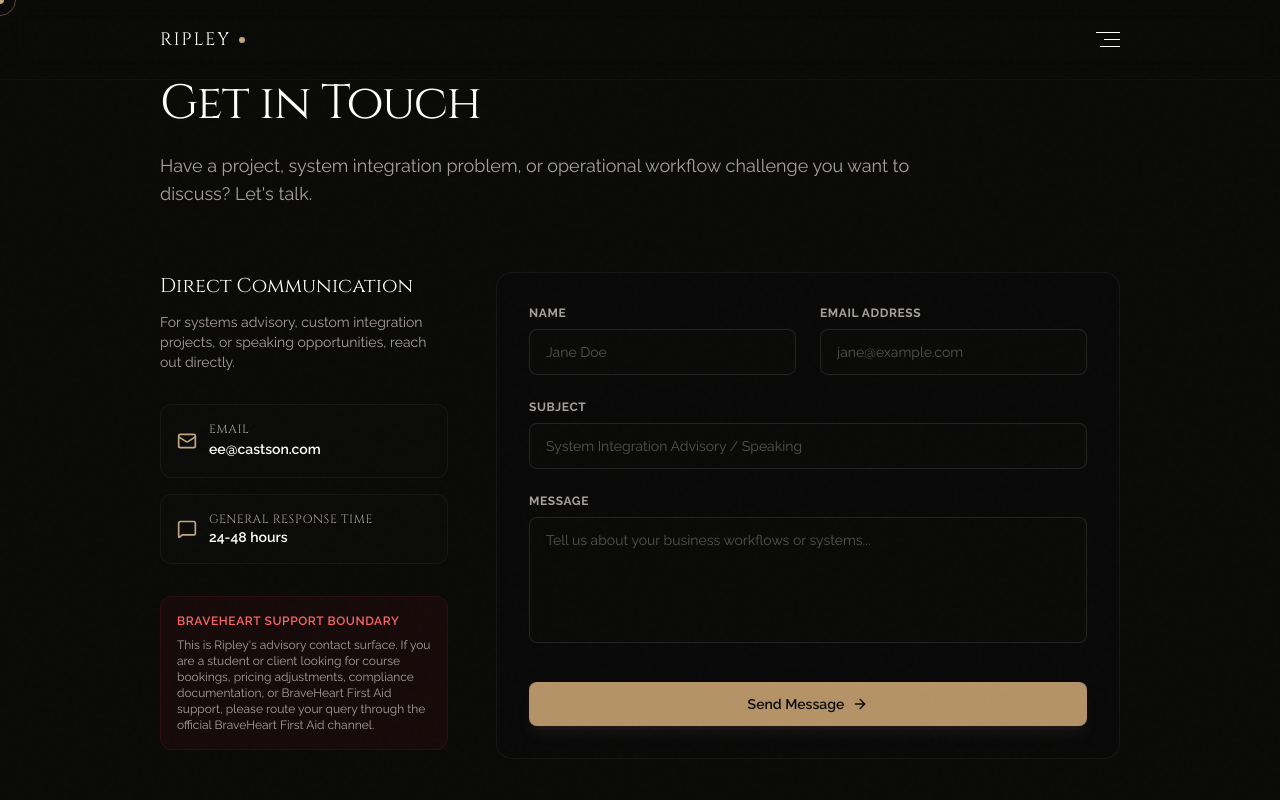
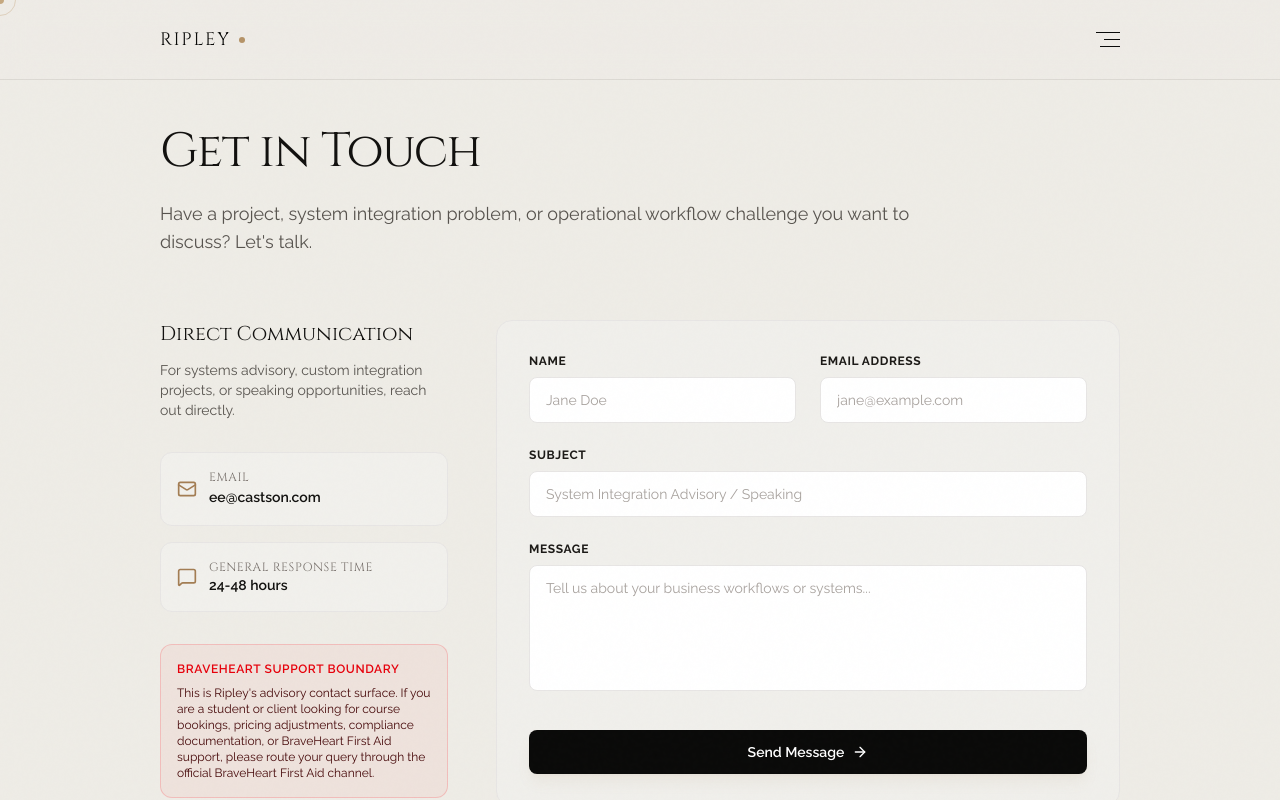
Before and after one commit to ee-prog/castson-site, a Next.js app: page /contact in a window 1280 px wide. Shown: the top 800 px of the page. Built offline with nearby package versions, Linux system fonts and the light colour scheme.

Commit message:
feat: set About, Work, and Contact to default light backgrounds and verify theme-adaptive readability

```diff
--- a/src/app/contact/page.tsx
+++ b/src/app/contact/page.tsx
@@ -20,13 +20,13 @@ export default function Contact() {
   };
 
   return (
-    <div className="mx-auto max-w-5xl px-4 py-20 sm:px-6 lg:px-8">
+    <div data-theme="light" className="mx-auto max-w-5xl px-4 py-20 sm:px-6 lg:px-8 pt-32">
       {/* Page Header */}
       <div className="max-w-3xl">
-        <h1 className="text-4xl font-extrabold tracking-tight text-white sm:text-5xl">
+        <h1 className="text-4xl font-extrabold tracking-tight text-zinc-900 dark:text-white sm:text-5xl">
           Get in Touch
         </h1>
-        <p className="mt-6 text-lg text-zinc-400">
+        <p className="mt-6 text-lg text-zinc-600 dark:text-zinc-400">
           Have a project, system integration problem, or operational workflow challenge you want to discuss? Let&apos;s talk.
         </p>
       </div>
@@ -35,35 +35,35 @@ export default function Contact() {
         {/* Left Column: Direct Info */}
         <div className="space-y-8">
           <div>
-            <h2 className="text-xl font-bold text-white">Direct Communication</h2>
-            <p className="mt-3 text-sm text-zinc-400">
+            <h2 className="text-xl font-bold text-zinc-900 dark:text-white">Direct Communication</h2>
+            <p className="mt-3 text-sm text-zinc-600 dark:text-zinc-400">
               For systems advisory, custom integration projects, or speaking opportunities, reach out directly.
             </p>
           </div>
 
           <div className="space-y-4">
-            <div className="flex items-center gap-3 p-4 rounded-xl border border-white/5 bg-zinc-900/20">
-              <Mail className="h-5 w-5 text-emerald-400" />
+            <div className="flex items-center gap-3 p-4 rounded-xl border border-zinc-200 dark:border-white/5 bg-zinc-100/50 dark:bg-zinc-900/20 theme-transition">
+              <Mail className="h-5 w-5 text-emerald-600 dark:text-emerald-400" />
               <div>
-                <h3 className="text-xs font-semibold text-zinc-400 uppercase tracking-wider">Email</h3>
-                <a href="mailto:ee@castson.com" className="text-sm font-semibold text-white hover:text-emerald-400 transition-colors">
+                <h3 className="text-xs font-semibold text-zinc-500 dark:text-zinc-400 uppercase tracking-wider">Email</h3>
+                <a href="mailto:ee@castson.com" className="text-sm font-semibold text-zinc-900 dark:text-white hover:text-emerald-600 dark:hover:text-emerald-400 transition-colors">
                   ee@castson.com
                 </a>
               </div>
             </div>
 
-            <div className="flex items-center gap-3 p-4 rounded-xl border border-white/5 bg-zinc-900/20">
-              <MessageSquare className="h-5 w-5 text-emerald-400" />
+            <div className="flex items-center gap-3 p-4 rounded-xl border border-zinc-200 dark:border-white/5 bg-zinc-100/50 dark:bg-zinc-900/20 theme-transition">
+              <MessageSquare className="h-5 w-5 text-emerald-600 dark:text-emerald-400" />
               <div>
-                <h3 className="text-xs font-semibold text-zinc-400 uppercase tracking-wider">General Response Time</h3>
-                <p className="text-sm font-semibold text-white">24-48 hours</p>
+                <h3 className="text-xs font-semibold text-zinc-500 dark:text-zinc-400 uppercase tracking-wider">General Response Time</h3>
+                <p className="text-sm font-semibold text-zinc-900 dark:text-white">24-48 hours</p>
               </div>
             </div>
           </div>
 
           {/* Hard Boundary Disclaimer */}
-          <div className="rounded-xl border border-red-500/10 bg-red-500/5 p-4 text-xs text-zinc-400 space-y-2">
-            <span className="font-semibold text-red-400 block uppercase tracking-wider">BraveHeart Support Boundary</span>
+          <div className="rounded-xl border border-red-500/20 bg-red-500/5 p-4 text-xs text-red-950 dark:text-zinc-400 space-y-2 theme-transition">
+            <span className="font-semibold text-red-600 dark:text-red-400 block uppercase tracking-wider">BraveHeart Support Boundary</span>
             <p>
               This is Ripley&apos;s advisory contact surface. If you are a student or client looking for course bookings, pricing adjustments, compliance documentation, or BraveHeart First Aid support, please route your query through the official BraveHeart First Aid channel.
             </p>
@@ -73,26 +73,26 @@ export default function Contact() {
         {/* Right Column: Contact Form */}
         <div className="lg:col-span-2">
           {submitted ? (
-            <div className="rounded-2xl border border-emerald-500/20 bg-emerald-500/5 p-8 text-center space-y-4">
-              <div className="mx-auto flex h-12 w-12 items-center justify-center rounded-full bg-emerald-500/10 text-emerald-400">
+            <div className="rounded-2xl border border-emerald-500/20 bg-emerald-500/5 p-8 text-center space-y-4 theme-transition">
+              <div className="mx-auto flex h-12 w-12 items-center justify-center rounded-full bg-emerald-500/10 text-emerald-600 dark:text-emerald-400">
                 <Send className="h-6 w-6" />
               </div>
-              <h2 className="text-xl font-bold text-white">Message Sent Successfully!</h2>
-              <p className="text-sm text-zinc-400 max-w-sm mx-auto">
+              <h2 className="text-xl font-bold text-zinc-900 dark:text-white">Message Sent Successfully!</h2>
+              <p className="text-sm text-zinc-600 dark:text-zinc-400 max-w-sm mx-auto">
                 Thank you for reaching out. We will review your message and get back to you shortly.
               </p>
               <button
                 onClick={() => setSubmitted(false)}
-                className="mt-4 text-xs font-semibold text-emerald-400 hover:underline"
+                className="mt-4 text-xs font-semibold text-emerald-600 dark:text-emerald-400 hover:underline"
               >
                 Send another message
               </button>
             </div>
           ) : (
-            <form onSubmit={handleSubmit} className="rounded-2xl border border-white/5 bg-zinc-900/10 p-8 space-y-6">
+            <form onSubmit={handleSubmit} className="rounded-2xl border border-zinc-200 dark:border-white/5 bg-zinc-100/30 dark:bg-zinc-900/10 p-8 space-y-6 theme-transition">
               <div className="grid grid-cols-1 sm:grid-cols-2 gap-6">
                 <div>
-                  <label htmlFor="name" className="block text-xs font-bold uppercase tracking-wider text-zinc-400 mb-2">
+                  <label htmlFor="name" className="block text-xs font-bold uppercase tracking-wider text-zinc-800 dark:text-zinc-400 mb-2">
                     Name
                   </label>
                   <input
@@ -101,12 +101,12 @@ export default function Contact() {
                     required
                     value={formData.name}
                     onChange={(e) => setFormData({ ...formData, name: e.target.value })}
-                    className="w-full rounded-lg border border-white/10 bg-zinc-950 px-4 py-3 text-sm text-white placeholder-zinc-600 focus:border-emerald-500 focus:outline-none transition-colors"
+                    className="w-full rounded-lg border border-zinc-200 dark:border-white/10 bg-white dark:bg-zinc-950 px-4 py-3 text-sm text-zinc-900 dark:text-white placeholder-zinc-400 dark:placeholder-zinc-600 focus:border-emerald-600 dark:focus:border-emerald-500 focus:outline-none transition-colors"
                     placeholder="Jane Doe"
                   />
                 </div>
                 <div>
-                  <label htmlFor="email" className="block text-xs font-bold uppercase tracking-wider text-zinc-400 mb-2">
+                  <label htmlFor="email" className="block text-xs font-bold uppercase tracking-wider text-zinc-800 dark:text-zinc-400 mb-2">
                     Email Address
                   </label>
                   <input
@@ -115,14 +115,14 @@ export default function Contact() {
                     required
                     value={formData.email}
                     onChange={(e) => setFormData({ ...formData, email: e.target.value })}
-                    className="w-full rounded-lg border border-white/10 bg-zinc-950 px-4 py-3 text-sm text-white placeholder-zinc-600 focus:border-emerald-500 focus:outline-none transition-colors"
+                    className="w-full rounded-lg border border-zinc-200 dark:border-white/10 bg-white dark:bg-zinc-950 px-4 py-3 text-sm text-zinc-900 dark:text-white placeholder-zinc-400 dark:placeholder-zinc-600 focus:border-emerald-600 dark:focus:border-emerald-500 focus:outline-none transition-colors"
                     placeholder="jane@example.com"
                   />
                 </div>
               </div>
 
               <div>
-                <label htmlFor="subject" className="block text-xs font-bold uppercase tracking-wider text-zinc-400 mb-2">
+                <label htmlFor="subject" className="block text-xs font-bold uppercase tracking-wider text-zinc-800 dark:text-zinc-400 mb-2">
                   Subject
                 </label>
                 <input
@@ -131,13 +131,13 @@ export default function Contact() {
                   required
                   value={formData.subject}
                   onChange={(e) => setFormData({ ...formData, subject: e.target.value })}
-                  className="w-full rounded-lg border border-white/10 bg-zinc-950 px-4 py-3 text-sm text-white placeholder-zinc-600 focus:border-emerald-500 focus:outline-none transition-colors"
+                  className="w-full rounded-lg border border-zinc-200 dark:border-white/10 bg-white dark:bg-zinc-950 px-4 py-3 text-sm text-zinc-900 dark:text-white placeholder-zinc-400 dark:placeholder-zinc-600 focus:border-emerald-600 dark:focus:border-emerald-500 focus:outline-none transition-colors"
                   placeholder="System Integration Advisory / Speaking"
                 />
               </div>
 
               <div>
-                <label htmlFor="message" className="block text-xs font-bold uppercase tracking-wider text-zinc-400 mb-2">
+                <label htmlFor="message" className="block text-xs font-bold uppercase tracking-wider text-zinc-800 dark:text-zinc-400 mb-2">
                   Message
                 </label>
                 <textarea
@@ -146,7 +146,7 @@ export default function Contact() {
                   rows={5}
                   value={formData.message}
                   onChange={(e) => setFormData({ ...formData, message: e.target.value })}
-                  className="w-full rounded-lg border border-white/10 bg-zinc-950 px-4 py-3 text-sm text-white placeholder-zinc-600 focus:border-emerald-500 focus:outline-none transition-colors resize-none"
+                  className="w-full rounded-lg border border-zinc-200 dark:border-white/10 bg-white dark:bg-zinc-950 px-4 py-3 text-sm text-zinc-900 dark:text-white placeholder-zinc-400 dark:placeholder-zinc-600 focus:border-emerald-600 dark:focus:border-emerald-500 focus:outline-none transition-colors resize-none"
                   placeholder="Tell us about your business workflows or systems..."
                 />
               </div>
@@ -154,7 +154,7 @@ export default function Contact() {
               <div className="pt-2">
                 <button
                   type="submit"
-                  className="group flex w-full items-center justify-center gap-2 rounded-lg bg-emerald-500 hover:bg-emerald-400 py-3 text-sm font-semibold text-zinc-950 transition-colors shadow-lg shadow-emerald-500/10"
+                  className="group flex w-full items-center justify-center gap-2 rounded-lg bg-zinc-950 dark:bg-emerald-500 hover:bg-zinc-800 dark:hover:bg-emerald-400 py-3 text-sm font-semibold text-white dark:text-zinc-950 transition-colors shadow-lg shadow-emerald-500/10"
                 >
                   Send Message
                   <ArrowRight className="h-4 w-4 transition-transform group-hover:translate-x-0.5" />
--- a/src/app/work/page.tsx
+++ b/src/app/work/page.tsx
@@ -46,14 +46,14 @@ const projects = [
 
 export default function Work() {
   return (
-    <div data-theme="dark" className="mx-auto max-w-5xl px-4 py-20 sm:px-6 lg:px-8 pt-32">
+    <div data-theme="light" className="mx-auto max-w-5xl px-4 py-20 sm:px-6 lg:px-8 pt-32">
       {/* Page Header */}
       <div className="max-w-3xl">
-        <span className="text-[10px] font-bold uppercase tracking-widest text-emerald-400 font-mono">02 / Selected Work</span>
-        <h1 className="text-4xl font-extrabold tracking-tight text-white sm:text-5xl uppercase mt-2 font-display">
+        <span className="text-[10px] font-bold uppercase tracking-widest text-emerald-600 dark:text-emerald-400 font-mono">02 / Selected Work</span>
+        <h1 className="text-4xl font-extrabold tracking-tight text-zinc-900 dark:text-white sm:text-5xl uppercase mt-2 font-display">
           Projects & Work
         </h1>
-        <p className="mt-6 text-lg text-zinc-400 font-light leading-relaxed">
+        <p className="mt-6 text-lg text-zinc-600 dark:text-zinc-400 font-light leading-relaxed">
           A look at the operations we design, the custom automation architecture we develop, and the client systems we orchestrate.
         </p>
       </div>
@@ -65,22 +65,22 @@ export default function Work() {
           return (
             <div
               key={project.id}
-              className="group relative rounded-sm border border-white/5 bg-zinc-900/20 hover:bg-zinc-900/40 p-8 hover:border-emerald-500/20 transition-all duration-300"
+              className="group relative rounded-sm border border-zinc-200 dark:border-white/5 bg-zinc-50 dark:bg-zinc-900/20 hover:bg-zinc-100 dark:hover:bg-zinc-900/40 p-8 hover:border-emerald-500/20 dark:hover:border-emerald-500/20 transition-all duration-300 theme-transition"
             >
-              <div className="flex flex-col md:flex-row md:items-center justify-between gap-4 border-b border-white/5 pb-6">
+              <div className="flex flex-col md:flex-row md:items-center justify-between gap-4 border-b border-zinc-200 dark:border-white/5 pb-6 theme-transition">
                 <div className="flex items-center gap-4">
-                  <div className="flex h-12 w-12 items-center justify-center rounded-sm bg-emerald-500/10 text-emerald-400 border border-emerald-500/20">
+                  <div className="flex h-12 w-12 items-center justify-center rounded-sm bg-emerald-500/10 text-emerald-600 dark:text-emerald-400 border border-emerald-500/20">
                     <Icon className="h-6 w-6" />
                   </div>
                   <div>
-                    <h2 className="text-2xl font-bold text-white group-hover:text-emerald-400 transition-colors font-display">
+                    <h2 className="text-2xl font-bold text-zinc-900 dark:text-white group-hover:text-emerald-600 dark:group-hover:text-emerald-400 transition-colors font-display">
                       {project.title}
                     </h2>
                     <p className="text-xs text-zinc-500 font-mono uppercase tracking-wider mt-0.5">{project.role}</p>
                   </div>
                 </div>
                 <div className="text-right">
-                  <span className="inline-block text-[10px] font-bold uppercase tracking-wider text-emerald-400 bg-emerald-500/5 border border-emerald-500/10 px-3 py-1 rounded-sm">
+                  <span className="inline-block text-[10px] font-bold uppercase tracking-wider text-emerald-600 dark:text-emerald-400 bg-emerald-500/5 border border-emerald-500/20 px-3 py-1 rounded-sm">
                     {project.timeline}
                   </span>
                 </div>
@@ -89,25 +89,25 @@ export default function Work() {
               <div className="mt-6 grid grid-cols-1 lg:grid-cols-3 gap-8">
                 {/* Info */}
                 <div className="lg:col-span-2 space-y-4">
-                  <p className="text-zinc-400 leading-relaxed text-sm font-light">
+                  <p className="text-zinc-700 dark:text-zinc-400 leading-relaxed text-sm font-light">
                     {project.description}
                   </p>
 
                   {/* Scope Summary */}
-                  <div className="rounded-sm border border-zinc-900 bg-zinc-950/40 p-4 text-xs text-zinc-400 font-light font-mono">
-                    <span className="text-emerald-400 font-bold uppercase tracking-widest block mb-1.5">[System Scope]</span>
+                  <div className="rounded-sm border border-zinc-200 dark:border-zinc-900 bg-zinc-100 dark:bg-zinc-950/40 p-4 text-xs text-zinc-650 dark:text-zinc-400 font-light font-mono theme-transition">
+                    <span className="text-emerald-600 dark:text-emerald-400 font-bold uppercase tracking-widest block mb-1.5">[System Scope]</span>
                     {project.scope}
                   </div>
                 </div>
 
                 {/* Tech Tags */}
                 <div>
-                  <h3 className="text-xs font-bold uppercase tracking-wider text-zinc-400 mb-3 font-mono">[Focus / Tech]</h3>
+                  <h3 className="text-xs font-bold uppercase tracking-wider text-zinc-800 dark:text-zinc-400 mb-3 font-mono">[Focus / Tech]</h3>
                   <div className="flex flex-wrap gap-2">
                     {project.tech.map((tag) => (
                       <span
                         key={tag}
-                        className="px-2.5 py-1 rounded-sm text-xs font-light bg-zinc-900 text-zinc-400 border border-white/5"
+                        className="px-2.5 py-1 rounded-sm text-xs font-light bg-zinc-100 dark:bg-zinc-900 text-zinc-600 dark:text-zinc-400 border border-zinc-200 dark:border-white/5 theme-transition"
                       >
                         {tag}
                       </span>
```
Also changed, not shown: src/app/about/page.tsx (+29 -29 lines).
